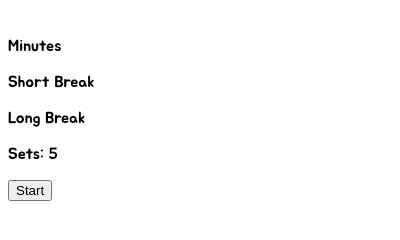
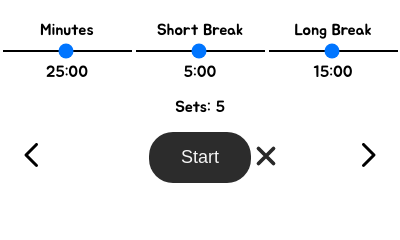
Before and after one commit to lecegues/pomodoro-extension, a browser extension: page popup/popup.html in a window 400 px wide. Shown: the part 340-580 px from the top of the page. Drawn offline with Linux system fonts and the light colour scheme.

Commit message:
Finished HTML/CSS frontend
- finished up options section
- finished up containers section
- added some SVG icon files

```diff
--- a/popup/popup.css
+++ b/popup/popup.css
@@ -70,3 +70,111 @@ body {
 .set_dot--dark {
     background-color: #FF6C6C;
 }
+
+#options-container {
+    display: flex;
+    flex-direction: row;
+    justify-content: center;
+    align-items: center;
+    gap: 0;
+}
+
+.options_slider_container {
+    display: flex;
+    flex-direction: column;
+    text-align: center;
+    margin: 0;
+    padding: 0;
+}
+
+.options_slider_container input[type="range"] {
+    margin-top: 10px;
+    margin-bottom: 10px;
+}
+
+.option_slider {
+    height: max-content;
+
+    appearance: none;
+    background-color: black;
+    cursor: pointer;
+    border: none;
+    -webkit-appearance: none;
+
+    --thumb-height: 1.125em;
+    --track-height: 0.125em;
+    --track-color: rgba(0,0,0,0.2);
+
+    height: var(--track-height);
+
+}
+
+#sets_container {
+    display: flex;
+    flex-direction: column;
+    justify-content: center;
+    align-items: center;
+    margin-top: 15px;
+    margin-bottom: 15px;
+}
+
+#controls_container {
+    display: flex;
+    flex-direction: row;
+    justify-content: space-between;
+    align-items: center;
+}
+
+#controls_center_container {
+    display: flex;
+    align-items: center;
+    justify-content: center;
+}
+
+#start_button {
+    background-color: #2c2c2c;
+    border: none;
+    color: #f5f5f5;
+    padding: 15px 32px;
+    font-size: 18px;
+    text-align: center;
+    border-radius: 24px;
+    transition-duration: 0.4s;
+    cursor: pointer;
+}
+
+#start_button:hover {
+    background-color: #525252;
+}
+
+#x_button {
+    background-color: transparent;
+    border: none;
+    cursor: pointer;
+    position: absolute;
+    right: 110px;
+}
+
+#x_button:hover img {
+    filter: brightness(0) saturate(100%) invert(31%) sepia(8%) saturate(109%) hue-rotate(180deg) brightness(91%) contrast(91%);
+}
+
+#left_button {
+    background-color: transparent;
+    border: none;
+    cursor: pointer;
+}
+
+#left_button:hover img {
+    filter: brightness(0) saturate(100%) invert(31%) sepia(8%) saturate(109%) hue-rotate(180deg) brightness(91%) contrast(91%);
+}
+
+#right_button {
+    background-color: transparent;
+    border: none;
+    cursor: pointer;
+}
+
+#right_button:hover img {
+    filter: brightness(0) saturate(100%) invert(31%) sepia(8%) saturate(109%) hue-rotate(180deg) brightness(91%) contrast(91%);
+}
--- a/popup/popup.html
+++ b/popup/popup.html
@@ -30,16 +30,64 @@
         </section>
 
         <!-- Contains options to change minutes, short break, long break, sets -->
-        <section id="options">
+        <section id="options-container">
+            <!--
             <p>Minutes</p>
-            <p>Short Break</p>
-            <p>Long Break</p>
-            <p>Sets: 5</p>
+            <p>Short Break</p> (option_short_break)
+            <p>Long Break</p> (option_long_break)
+            <p>Sets: 5</p> (option_sets)
+            -->
+
+            <div class="options_slider_container">
+                <span>Minutes</span>
+                <input type="range" min="1" max="60" value="30" class="option_slider">
+                <span>25:00</span>
+            </div>
+            <div class="options_slider_container">
+                <span>Short Break</span>
+                <input type="range" min="1" max="60" value="30" class="option_slider">
+                <span>5:00</span>
+            </div>
+            <div class="options_slider_container">
+                <span>Long Break</span>
+                <input type="range" min="1" max="60" value="30" class="option_slider">
+                <span>15:00</span>
+            </div>
+
+        </section>
+
+        <section id="sets_container">
+            <span> Sets: 5</span>
         </section>
 
         <!-- Contains controls to start/stop, cancel, go previous/next-->
-        <section id="controls">
-            <button>Start</button>
+         <!--
+        <section id="controls_container">
+            <button id="start_button">Start</button>
+            <button id="x_button">
+                <img src="/images/x-icon.svg" alt="icon" width="36" height="36">
+            </button>
+        </section>
+        -->
+        <section id="controls_container">
+            <div id="controls_left_container">
+                <button id="left_button">
+                    <img src="/images/left_chevron_icon.svg" alt="icon" width="36" height="36">
+                </button>
+            </div>
+            <div id="controls_center_container">
+                <button id="start_button">Start</button>
+                <button id="x_button">
+                    <img src="/images/x-icon.svg" alt="icon" width="36" height="36">
+                </button>
+            </div>
+            <div id="controls_right_container">
+                <button id="right_button">
+                    <img src="/images/right_chevron.svg" alt="icon" width="36" height="36">
+                </button>
+            </div>
+
+
         </section>
     </main>
 </body>
```
Also changed, not shown: images/left_chevron_icon.svg (added), images/right_chevron.svg (added), images/x-icon.svg (added).
